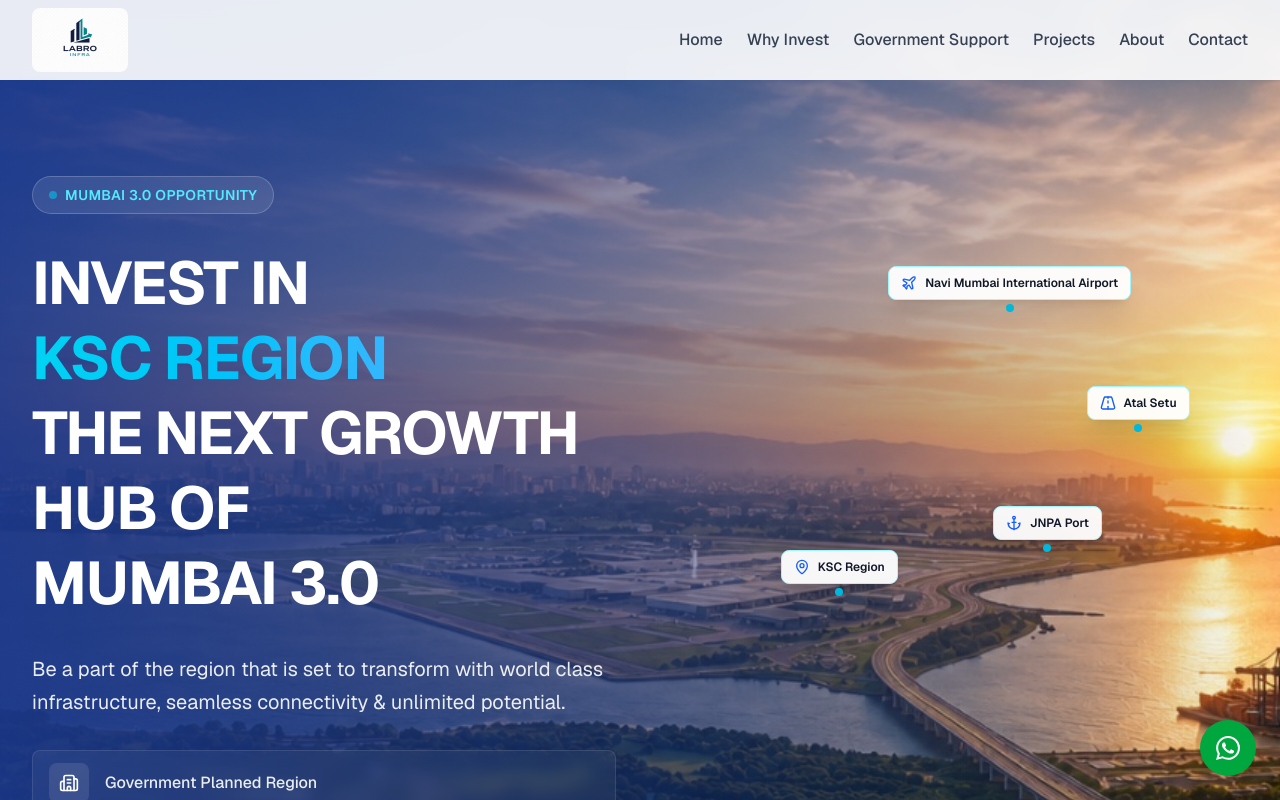
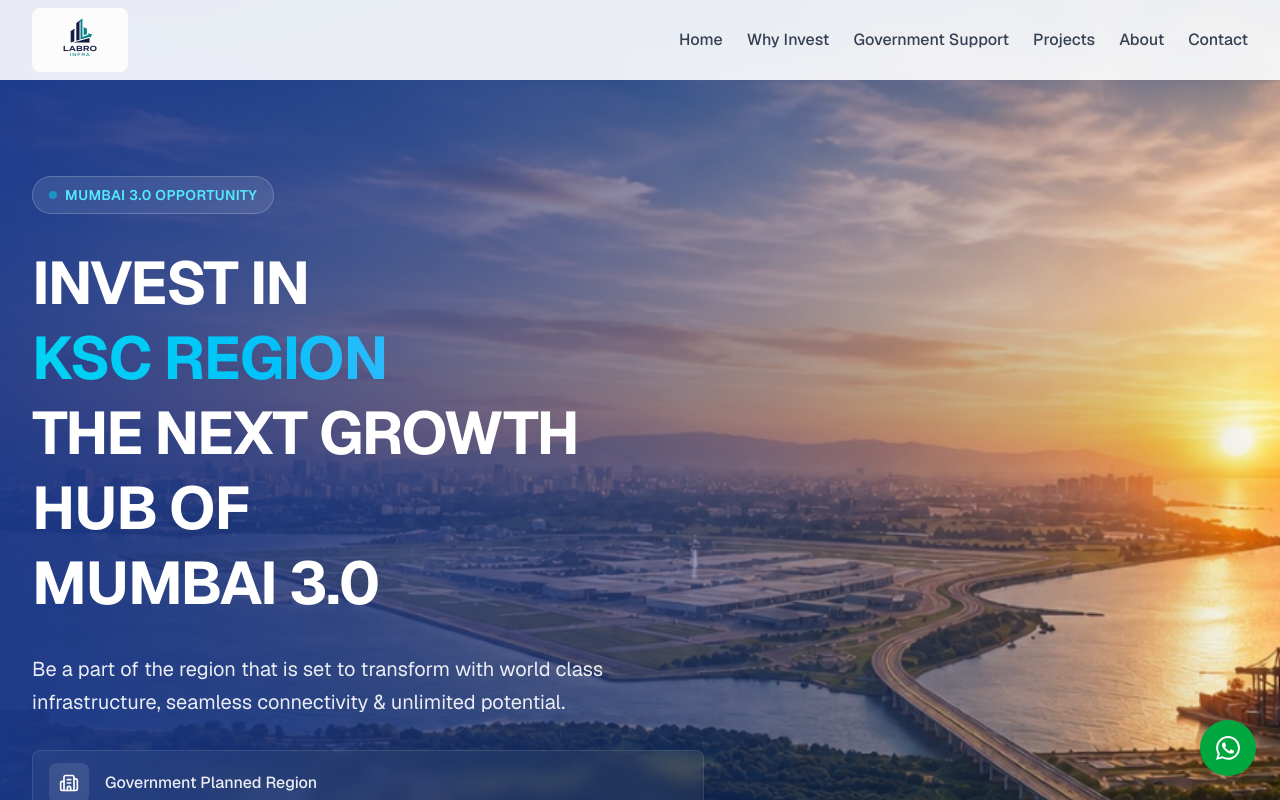
Before and after one commit to thegujaratidessigner/labro-infra-website, a Next.js app: page / in a window 1280 px wide. Shown: the top 800 px of the page. Built offline with nearby package versions, Linux system fonts and the light colour scheme.

Commit message:
Remove floating location labels from hero section - Clean up map pointers (Atal Setu, JNPA Port, Navi Mumbai International Airport, KSC Region) for cleaner premium look, keep all other hero elements unchanged

```diff
--- a/src/components/Hero.tsx
+++ b/src/components/Hero.tsx
@@ -1,7 +1,7 @@
 'use client';
 
 import { useState } from 'react';
-import { CheckCircle, MapPin, Plane, Anchor, Building2, TrendingUp, Shield, Zap, Road } from 'lucide-react';
+import { CheckCircle, Building2, TrendingUp, Shield, Zap, Road, Anchor } from 'lucide-react';
 import LeadFormPopup from './LeadFormPopup';
 
 export default function Hero() {
@@ -28,7 +28,7 @@ export default function Hero() {
         </div>
 
         <div className="relative z-10 max-w-7xl mx-auto px-4 sm:px-6 lg:px-8 py-12 sm:py-16 lg:py-24">
-          <div className="grid lg:grid-cols-2 gap-8 lg:gap-12 items-start">
+          <div className="max-w-2xl">
             {/* Left Content */}
             <div className="text-white space-y-6 sm:space-y-8">
               {/* Top Badge */}
@@ -83,52 +83,6 @@ export default function Hero() {
                 </a>
               </div>
             </div>
-
-            {/* Right Content - Floating Location Labels on Background Image */}
-            <div className="relative hidden lg:block">
-              <div className="relative h-[500px] lg:h-[600px]">
-                {/* Floating Location Labels */}
-                <div className="absolute top-[15%] right-[20%] animate-float" style={{ animationDelay: '0s' }}>
-                  <div className="bg-white/95 backdrop-blur-sm rounded-lg px-3 py-2 shadow-xl border border-cyan-200">
-                    <div className="flex items-center gap-2">
-                      <Plane className="w-4 h-4 text-blue-600" />
-                      <span className="text-xs font-semibold text-gray-900">Navi Mumbai International Airport</span>
-                    </div>
-                  </div>
-                  <div className="w-2 h-2 bg-cyan-500 rounded-full mx-auto mt-1 animate-pulse" />
-                </div>
-
-                <div className="absolute top-[35%] right-[10%] animate-float" style={{ animationDelay: '0.5s' }}>
-                  <div className="bg-white/95 backdrop-blur-sm rounded-lg px-3 py-2 shadow-xl border border-cyan-200">
-                    <div className="flex items-center gap-2">
-                      <Road className="w-4 h-4 text-blue-600" />
-                      <span className="text-xs font-semibold text-gray-900">Atal Setu</span>
-                    </div>
-                  </div>
-                  <div className="w-2 h-2 bg-cyan-500 rounded-full mx-auto mt-1 animate-pulse" />
-                </div>
-
-                <div className="absolute top-[55%] right-[25%] animate-float" style={{ animationDelay: '1s' }}>
-                  <div className="bg-white/95 backdrop-blur-sm rounded-lg px-3 py-2 shadow-xl border border-cyan-200">
-                    <div className="flex items-center gap-2">
-                      <Anchor className="w-4 h-4 text-blue-600" />
-                      <span className="text-xs font-semibold text-gray-900">JNPA Port</span>
-                    </div>
-                  </div>
-                  <div className="w-2 h-2 bg-cyan-500 rounded-full mx-auto mt-1 animate-pulse" />
-                </div>
-
-                <div className="absolute bottom-[30%] left-[20%] animate-float" style={{ animationDelay: '1.5s' }}>
-                  <div className="bg-white/95 backdrop-blur-sm rounded-lg px-3 py-2 shadow-xl border border-cyan-200">
-                    <div className="flex items-center gap-2">
-                      <MapPin className="w-4 h-4 text-blue-600" />
-                      <span className="text-xs font-semibold text-gray-900">KSC Region</span>
-                    </div>
-                  </div>
-                  <div className="w-2 h-2 bg-cyan-500 rounded-full mx-auto mt-1 animate-pulse" />
-                </div>
-              </div>
-            </div>
           </div>
 
           {/* Bottom Floating Info Bar */}
```
